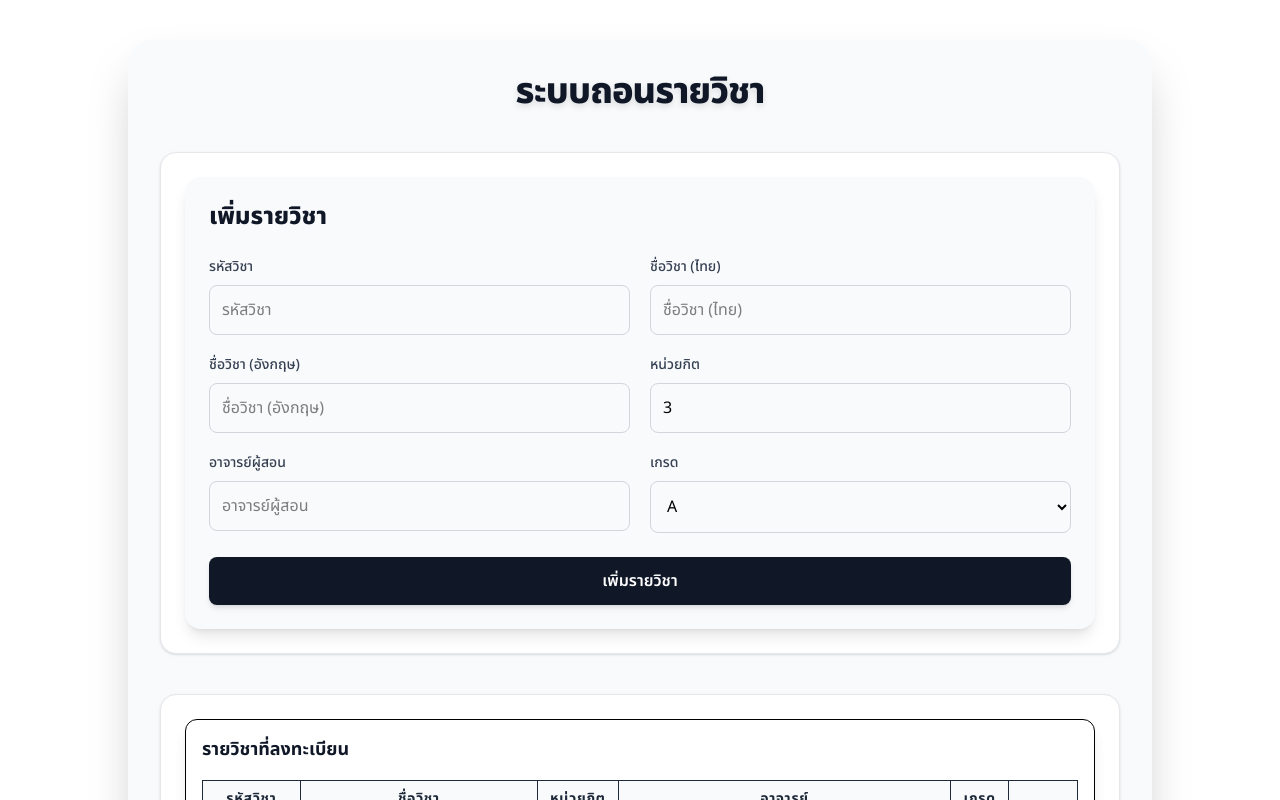
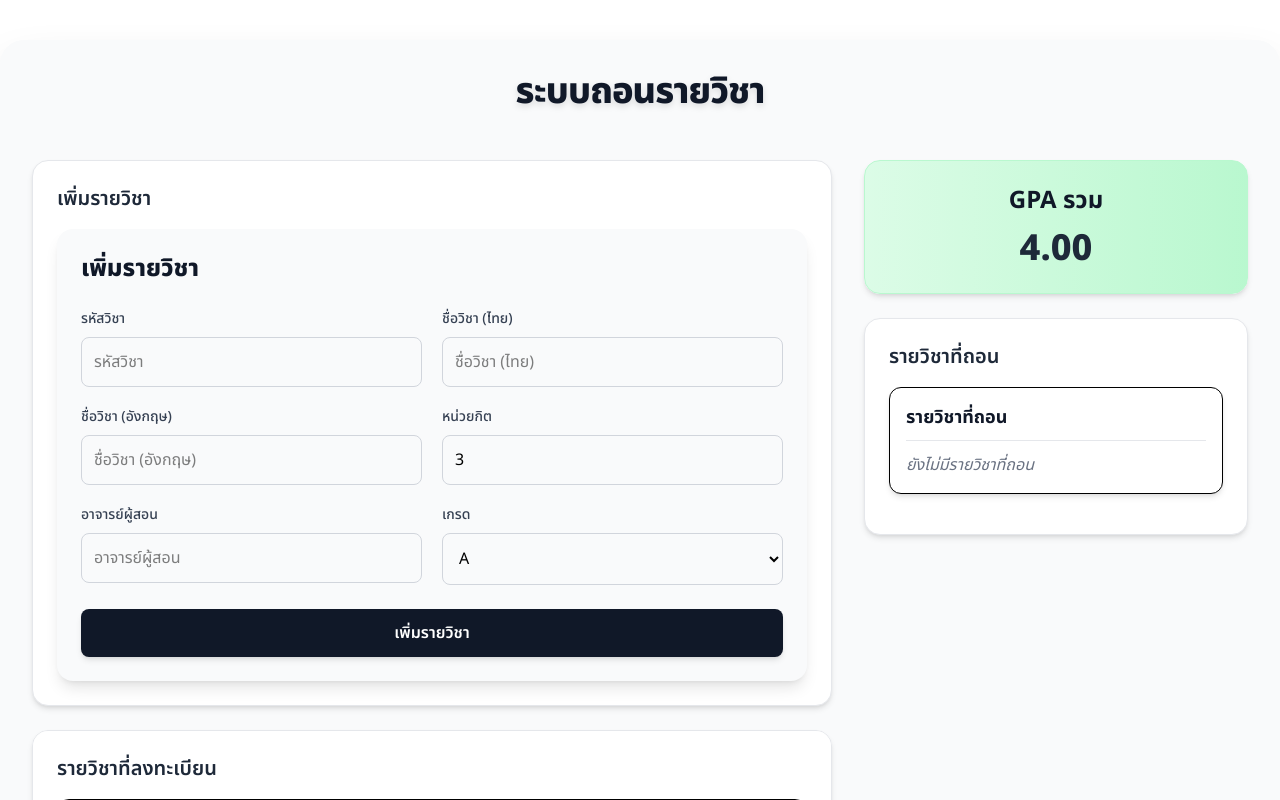
Before and after one commit to Anuphap2/course, a React app: page / in a window 1280 px wide. Shown: the top 800 px of the page. Built offline with nearby package versions, Linux system fonts and the light colour scheme; the HTML template or start-up script is replaced by a standard one.

Commit message:
re-design index app

```diff
--- a/src/App.tsx
+++ b/src/App.tsx
@@ -8,32 +8,49 @@ export default function App() {
   const gpa = useCourseStore((s) => s.calculateGPA());
 
   return (
-    <div className="max-w-5xl mx-auto mt-10 p-8 bg-gray-50 shadow-2xl rounded-3xl">
-      <h1 className="text-4xl font-extrabold mb-10 text-center text-gray-900 tracking-tight drop-shadow-md">
+    <div className="max-w-7xl mx-auto mt-10 p-8 bg-gray-50 shadow-2xl rounded-3xl">
+      <h1 className="text-4xl font-extrabold mb-12 text-center text-gray-900 tracking-tight drop-shadow-md">
         ระบบถอนรายวิชา
       </h1>
 
+      <div className="grid grid-cols-1 lg:grid-cols-3 gap-8">
+        {/* คอลัมน์ซ้าย: ฟอร์ม + รายวิชาที่ลงทะเบียน */}
+        <div className="lg:col-span-2 flex flex-col gap-6">
           {/* ฟอร์มเพิ่มรายวิชา */}
-      <div className="mb-10 p-6 bg-white rounded-2xl shadow hover:shadow-lg transition-shadow duration-300 border border-gray-200">
+          <div className="p-6 bg-white rounded-2xl shadow-md hover:shadow-xl transition-shadow duration-300 border border-gray-200">
+            <h2 className="text-xl font-semibold mb-4 text-gray-800">
+              เพิ่มรายวิชา
+            </h2>
             <CourseForm />
           </div>
 
           {/* รายวิชาที่ลงทะเบียน */}
-      <div className="mb-10 p-6 bg-white rounded-2xl shadow hover:shadow-lg transition-shadow duration-300 border border-gray-200">
+          <div className="p-6 bg-white rounded-2xl shadow-md hover:shadow-xl transition-shadow duration-300 border border-gray-200 overflow-auto max-h-[500px]">
+            <h2 className="text-xl font-semibold mb-4 text-gray-800">
+              รายวิชาที่ลงทะเบียน
+            </h2>
             <CourseList />
+          </div>
+        </div>
 
-        {/* GPA รวม ไปไว้ด้านล่างรายวิชาที่ลงทะเบียน */}
-        <div className="mt-6 p-4 bg-gray-100 rounded-xl shadow-inner text-center">
-          <h2 className="text-2xl font-bold text-gray-900 mb-1">GPA รวม</h2>
-          <p className="text-3xl font-extrabold text-gray-800">
+        {/* คอลัมน์ขวา: GPA + รายวิชาที่ถอน */}
+        <div className="flex flex-col gap-6">
+          {/* GPA */}
+          <div className="p-6 bg-gradient-to-r from-green-100 to-green-200 rounded-2xl shadow-md border border-green-200 text-center">
+            <h2 className="text-2xl font-bold text-gray-900 mb-3">GPA รวม</h2>
+            <p className="text-4xl font-extrabold text-gray-800">
               {gpa.toFixed(2)}
             </p>
           </div>
-      </div>
 
           {/* รายวิชาที่ถอน */}
-      <div className="p-6 bg-white rounded-2xl shadow hover:shadow-lg transition-shadow duration-300 border border-gray-200">
+          <div className="p-6 bg-white rounded-2xl shadow-md hover:shadow-xl transition-shadow duration-300 border border-gray-200">
+            <h2 className="text-xl font-semibold mb-4 text-gray-800">
+              รายวิชาที่ถอน
+            </h2>
             <CourseDrop />
+          </div>
+        </div>
       </div>
     </div>
   );
```
Lines whose indentation alone changed are shown as unchanged.
